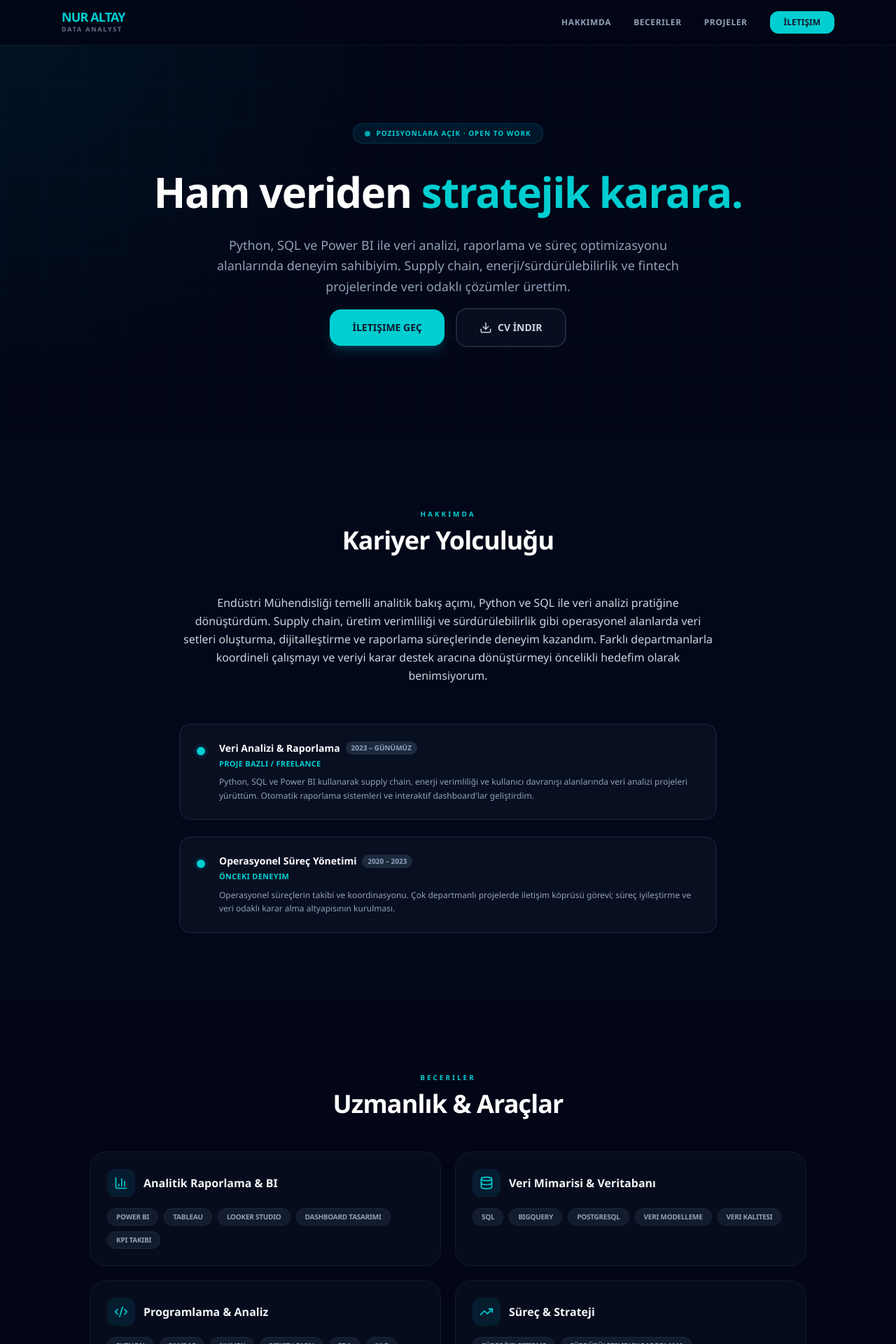
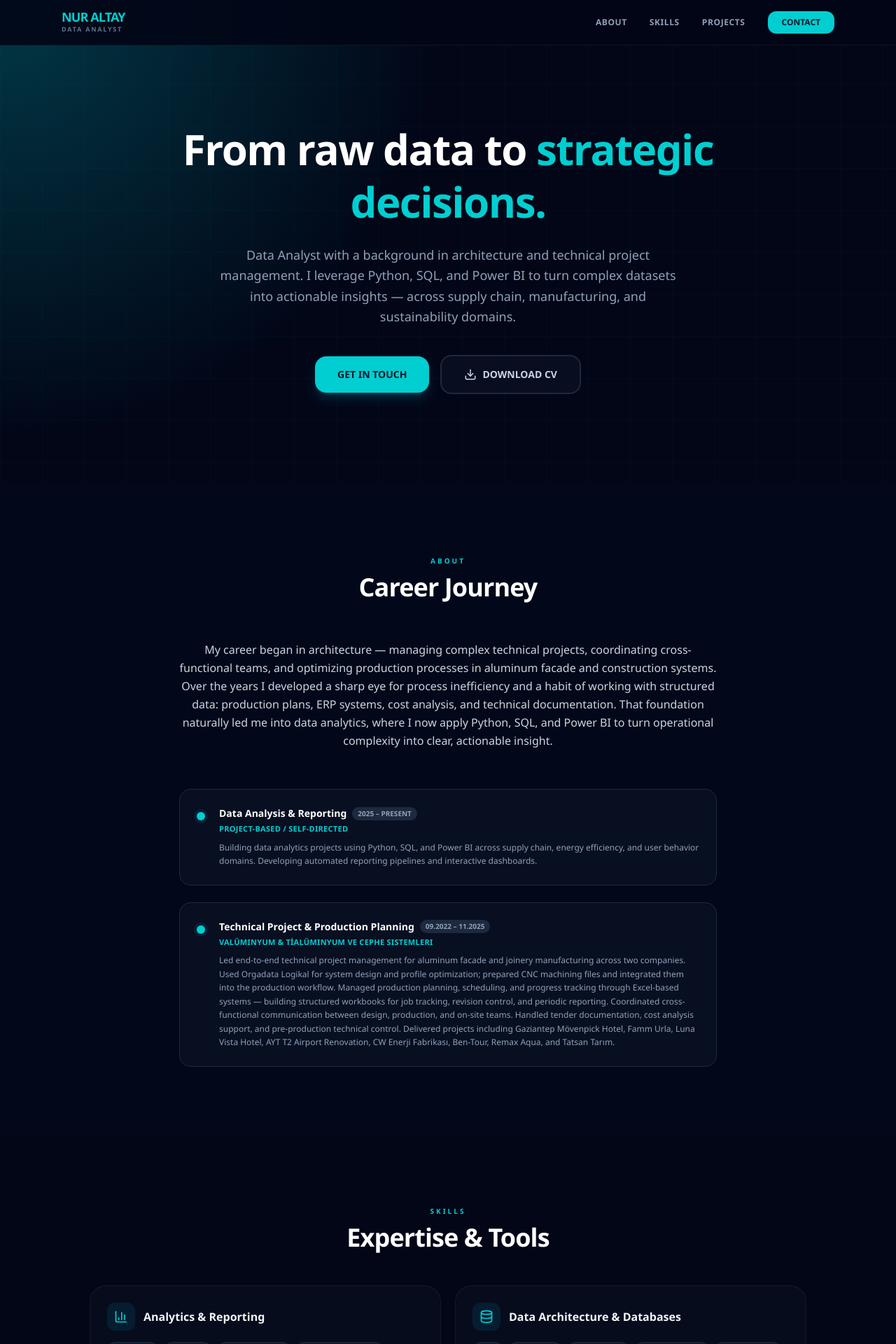
Before and after one commit to Nisanuraltay/nurportfolio, a React (Vite) app: page / in a window 1280 px wide. Shown: the top 1920 px of the page at 70% size. Built offline with nearby package versions, Linux system fonts and the light colour scheme.

Commit message:
Translate sections from Turkish to English

```diff
--- a/src/App.jsx
+++ b/src/App.jsx
@@ -87,7 +87,7 @@ export default function App() {
       desc: "Reddit'in r/finance topluluğundaki gönderilerin NLP ve makine öğrenimi ile duygu analizi ve etkileşim tahmini. BigQuery üzerinde EDA, Scikit-learn ile model geliştirme, Looker Studio ile görselleştirme.",
       impact: "Sınıflandırma modelinde %82 doğruluk · 50.000+ gönderi işlendi · Streamlit ile canlı demo sunuldu",
       tags: ["Python", "Machine Learning", "BigQuery", "Looker Studio", "NLP"],
-      img: "https://images.unsplash.com/photo-1590283603385-17ffb3a7f29f?q=80&w=800",
+      img: "/reddit-cover.png",
       github: "https://github.com/Nisanuraltay/reddit_finance_post_analyzer",
       demo: "https://redditfinancepostanalyzer-5mfm2rzneimsv8pwaa9rpt.streamlit.app/",
       highlight: false,
@@ -151,13 +151,13 @@ export default function App() {
           </div>
 
           <div className="hidden md:flex items-center gap-8">
-            {['Hakkımda', 'Beceriler', 'Projeler'].map((item) => (
+            {['About', 'Skills', 'Projects'].map((item) => (
               <a key={item} href={`#${item.toLowerCase()}`} className="text-slate-400 hover:text-white transition-colors text-xs font-bold uppercase tracking-wider">
                 {item}
               </a>
             ))}
-            <a href="#iletisim" className="bg-[#00ced1] text-slate-900 px-5 py-2 rounded-xl font-bold text-xs transition-all hover:bg-cyan-400 active:scale-95 uppercase">
-              İletişim
+            <a href="#contact" className="bg-[#00ced1] text-slate-900 px-5 py-2 rounded-xl font-bold text-xs transition-all hover:bg-cyan-400 active:scale-95 uppercase">
+              Contact
             </a>
           </div>
 
@@ -170,7 +170,7 @@ export default function App() {
 
         {isMenuOpen && (
           <div className="md:hidden absolute top-16 left-0 w-full bg-[#020617] border-b border-slate-800 px-6 py-8 flex flex-col gap-6 shadow-2xl">
-            {['Hakkımda', 'Beceriler', 'Projeler', 'İletişim'].map((item) => (
+            {['About', 'Skills', 'Projects', 'Contact'].map((item) => (
               <a
                 key={item}
                 href={`#${item.toLowerCase()}`}
@@ -186,68 +186,76 @@ export default function App() {
 
       {/* ─── HERO ─────────────────────────────────────────────────── */}
       <section className="relative pt-32 md:pt-44 pb-20 md:pb-32 px-6 overflow-hidden">
-        {/* Mouse glow */}
         <div
-          className="hidden md:block pointer-events-none absolute inset-0 z-0 opacity-60"
-          style={{ background: `radial-gradient(700px at ${mousePos.x}px ${mousePos.y}px, rgba(0, 206, 209, 0.12), transparent 80%)` }}
+          className="hidden md:block pointer-events-none absolute inset-0 z-0"
+          style={{ background: `radial-gradient(900px at ${mousePos.x}px ${mousePos.y}px, rgba(0, 206, 209, 0.25), transparent 70%)` }}
         />
         {/* Subtle grid bg */}
         <div className="pointer-events-none absolute inset-0 z-0 opacity-[0.03]" style={{backgroundImage: 'linear-gradient(rgba(0,206,209,1) 1px, transparent 1px), linear-gradient(90deg, rgba(0,206,209,1) 1px, transparent 1px)', backgroundSize: '60px 60px'}} />
 
         <div className="max-w-4xl mx-auto relative z-10 text-center">
 
-          {/* Badge */}
-          <div className="inline-flex items-center gap-2 bg-cyan-500/10 border border-cyan-500/20 rounded-full px-4 py-1.5 mb-8">
-            <span className="w-2 h-2 bg-[#00ced1] rounded-full animate-pulse"></span>
-            <span className="text-[#00ced1] text-[10px] font-bold uppercase tracking-widest">Pozisyonlara Açık · Open to Work</span>
-          </div>
-
           <h1 className="text-3xl md:text-6xl font-black mb-6 tracking-tight leading-tight">
-            Ham veriden <span className="text-[#00ced1]">stratejik karara.</span>
+            From raw data to <span className="text-[#00ced1]">strategic decisions.</span>
           </h1>
 
-          <p className="text-slate-400 text-sm md:text-lg max-w-2xl mx-auto leading-relaxed mb-4 font-medium">
-            Python, SQL ve Power BI ile veri analizi, raporlama ve süreç optimizasyonu alanlarında deneyim sahibiyim. Supply chain, enerji/sürdürülebilirlik ve fintech projelerinde veri odaklı çözümler ürettim.
+          <p className="text-slate-400 text-sm md:text-lg max-w-2xl mx-auto leading-relaxed mb-10 font-medium">
+            Data Analyst with a background in architecture and technical project management. I leverage Python, SQL, and Power BI to turn complex datasets into actionable insights — across supply chain, manufacturing, and sustainability domains.
           </p>
 
 
 
           <div className="flex flex-col md:flex-row justify-center items-center gap-4">
-            <a href="#iletisim" className="bg-[#00ced1] w-full md:w-auto text-slate-900 px-8 py-4 rounded-2xl font-bold text-sm transition-all hover:bg-cyan-400 shadow-lg shadow-cyan-500/20 active:scale-95 uppercase">
-              İletişime Geç
+            <a href="#contact" className="bg-[#00ced1] w-full md:w-auto text-slate-900 px-8 py-4 rounded-2xl font-bold text-sm transition-all hover:bg-cyan-400 shadow-lg shadow-cyan-500/20 active:scale-95 uppercase">
+              Get In Touch
             </a>
             <a
               href={personalInfo.cvPath}
               download
               className="w-full md:w-auto bg-slate-900/50 border-2 border-slate-800 hover:border-slate-600 text-slate-300 px-8 py-4 rounded-2xl font-bold text-sm transition-all active:scale-95 uppercase flex items-center justify-center gap-2"
             >
-              <Download size={18} /> CV İndir
+              <Download size={18} /> Download CV
             </a>
           </div>
         </div>
       </section>
 
       {/* ─── HAKKIMDA / DENEYİM ──────────────────────────────────── */}
-      <section id="hakkımda" className="py-20 md:py-24 px-6 bg-[#030a1c]/40 scroll-mt-20">
+      <section id="about" className="py-20 md:py-24 px-6 bg-[#030a1c]/40 scroll-mt-20">
         <div className="max-w-6xl mx-auto">
           <div className="text-center mb-14">
-            <span className="text-[10px] font-bold uppercase tracking-[0.3em] text-[#00ced1]">HAKKIMDA</span>
-            <h2 className="text-2xl md:text-4xl font-extrabold mt-2 tracking-tight">Kariyer Yolculuğu</h2>
+            <span className="text-[10px] font-bold uppercase tracking-[0.3em] text-[#00ced1]">ABOUT</span>
+            <h2 className="text-2xl md:text-4xl font-extrabold mt-2 tracking-tight">Career Journey</h2>
           </div>
 
           {/* About text */}
           <div className="max-w-3xl mx-auto mb-14 text-center">
             <p className="text-slate-300 text-sm md:text-base leading-relaxed">
-              Endüstri Mühendisliği temelli analitik bakış açımı, Python ve SQL ile veri analizi pratiğine dönüştürdüm.
-              Supply chain, üretim verimliliği ve sürdürülebilirlik gibi operasyonel alanlarda veri setleri oluşturma,
-              dijitalleştirme ve raporlama süreçlerinde deneyim kazandım.
-              Farklı departmanlarla koordineli çalışmayı ve veriyi karar destek aracına dönüştürmeyi öncelikli hedefim olarak benimsiyorum.
+              My career began in architecture — managing complex technical projects, coordinating cross-functional teams,
+              and optimizing production processes in aluminum facade and construction systems.
+              Over the years I developed a sharp eye for process inefficiency and a habit of working with structured data:
+              production plans, ERP systems, cost analysis, and technical documentation.
+              That foundation naturally led me into data analytics, where I now apply Python, SQL, and Power BI
+              to turn operational complexity into clear, actionable insight.
             </p>
           </div>
 
           {/* Timeline */}
           <div className="max-w-3xl mx-auto space-y-6">
-            {experiences.map((exp, i) => (
+            {[
+              {
+                role: "Data Analysis & Reporting",
+                company: "Project-Based / Self-Directed",
+                period: "2025 – Present",
+                desc: "Building data analytics projects using Python, SQL, and Power BI across supply chain, energy efficiency, and user behavior domains. Developing automated reporting pipelines and interactive dashboards."
+              },
+              {
+                role: "Technical Project & Production Planning",
+                company: "VAlüminyum & TİAlüminyum ve Cephe Sistemleri",
+                period: "09.2022 – 11.2025",
+                desc: "Led end-to-end technical project management for aluminum facade and joinery manufacturing across two companies. Used Orgadata Logikal for system design and profile optimization; prepared CNC machining files and integrated them into the production workflow. Managed production planning, scheduling, and progress tracking through Excel-based systems — building structured workbooks for job tracking, revision control, and periodic reporting. Coordinated cross-functional communication between design, production, and on-site teams. Handled tender documentation, cost analysis support, and pre-production technical control. Delivered projects including Gaziantep Mövenpick Hotel, Famm Urla, Luna Vista Hotel, AYT T2 Airport Renovation, CW Enerji Fabrikası, Ben-Tour, Remax Aqua, and Tatsan Tarım."
+              }
+            ].map((exp, i) => (
               <div key={i} className="flex gap-5 bg-[#0f172a]/50 p-6 rounded-2xl border border-slate-800 hover:border-cyan-500/20 transition-all">
                 <div className="flex-shrink-0 mt-1">
                   <div className="w-3 h-3 rounded-full bg-[#00ced1] mt-1 ring-4 ring-cyan-500/10"></div>
@@ -267,12 +275,33 @@ export default function App() {
       </section>
 
       {/* ─── SKILLS ──────────────────────────────────────────────── */}
-      <section id="beceriler" className="py-20 md:py-24 px-6 scroll-mt-20">
+      <section id="skills" className="py-20 md:py-24 px-6 scroll-mt-20">
         <div className="max-w-5xl mx-auto text-center">
-          <span className="text-[10px] font-bold uppercase tracking-[0.3em] text-[#00ced1]">BECERILER</span>
-          <h2 className="text-2xl md:text-4xl font-extrabold mb-12 tracking-tight mt-2">Uzmanlık & Araçlar</h2>
+          <span className="text-[10px] font-bold uppercase tracking-[0.3em] text-[#00ced1]">SKILLS</span>
+          <h2 className="text-2xl md:text-4xl font-extrabold mb-12 tracking-tight mt-2">Expertise & Tools</h2>
           <div className="grid grid-cols-1 md:grid-cols-2 gap-5 text-left">
-            {skillCategories.map((cat, i) => (
+            {[
+              {
+                title: "Analytics & Reporting",
+                icon: <BarChart3 size={20} />,
+                skills: ["Power BI", "Tableau", "Looker Studio", "Dashboard Design", "KPI Tracking"]
+              },
+              {
+                title: "Data Architecture & Databases",
+                icon: <Database size={20} />,
+                skills: ["SQL", "BigQuery", "PostgreSQL", "Data Modeling", "Data Quality"]
+              },
+              {
+                title: "Programming & Analysis",
+                icon: <Code2 size={20} />,
+                skills: ["Python", "Pandas", "NumPy", "Scikit-Learn", "EDA", "NLP"]
+              },
+              {
+                title: "Process & Strategy",
+                icon: <TrendingUp size={20} />,
+                skills: ["Process Optimization", "Sustainability Reporting", "Cross-Dept Coordination", "Stakeholder Communication", "ERP Systems"]
+              }
+            ].map((cat, i) => (
               <div key={i} className="bg-[#0f172a]/40 p-6 rounded-[1.5rem] border border-slate-800/50 hover:border-cyan-500/30 transition-all group">
                 <div className="flex items-center gap-3 mb-4">
                   <div className="text-[#00ced1] bg-cyan-500/10 p-2.5 rounded-xl group-hover:scale-110 transition-transform">{cat.icon}</div>
@@ -289,11 +318,10 @@ export default function App() {
             ))}
           </div>
 
-          {/* Sektör eşleşmesi */}
           <div className="mt-10 bg-[#0f172a]/30 border border-slate-800/50 rounded-2xl p-6 text-left">
-            <p className="text-[10px] font-bold uppercase tracking-widest text-[#00ced1] mb-3">Deneyim Kazanılan Sektörler</p>
+            <p className="text-[10px] font-bold uppercase tracking-widest text-[#00ced1] mb-3">Sectors & Domains</p>
             <div className="flex flex-wrap gap-3">
-              {["Supply Chain & Lojistik", "Üretim & Endüstri", "Enerji & Sürdürülebilirlik", "Fintech & E-ticaret", "Medya & Dijital"].map(s => (
+              {["Supply Chain & Logistics", "Manufacturing & Industry", "Energy & Sustainability", "Fintech & E-commerce", "Architecture & Construction"].map(s => (
                 <span key={s} className="px-3 py-1.5 bg-cyan-500/10 text-[#00ced1] text-[10px] font-bold rounded-lg border border-cyan-500/20 uppercase tracking-wide">{s}</span>
               ))}
             </div>
@@ -302,12 +330,12 @@ export default function App() {
       </section>
 
       {/* ─── PROJECTS ─────────────────────────────────────────────── */}
-      <section id="projeler" className="py-20 md:py-24 px-6 bg-[#020617] scroll-mt-20">
+      <section id="projects" className="py-20 md:py-24 px-6 bg-[#020617] scroll-mt-20">
         <div className="max-w-6xl mx-auto">
           <div className="text-center mb-12 md:mb-16">
-            <span className="text-[10px] font-bold uppercase tracking-[0.3em] text-[#00ced1]">PORTFOLYO</span>
-            <h2 className="text-2xl md:text-4xl font-extrabold mt-2 tracking-tight">Öne Çıkan Projeler</h2>
-            <p className="text-slate-500 text-xs mt-3 font-medium">Gerçek veri setleriyle yürütülen analiz çalışmaları</p>
+            <span className="text-[10px] font-bold uppercase tracking-[0.3em] text-[#00ced1]">PORTFOLIO</span>
+            <h2 className="text-2xl md:text-4xl font-extrabold mt-2 tracking-tight">Featured Projects</h2>
+            <p className="text-slate-500 text-xs mt-3 font-medium">Analysis work conducted on real-world datasets</p>
           </div>
 
           <div className="space-y-8">
@@ -324,7 +352,7 @@ export default function App() {
                 {proj.highlight && (
                   <div className="bg-gradient-to-r from-cyan-500/10 to-transparent px-6 py-2 border-b border-cyan-500/10">
                     <span className="text-[#00ced1] text-[9px] font-black uppercase tracking-widest flex items-center gap-1.5">
-                      <Activity size={10} /> Öne Çıkan Proje
+                      <Activity size={10} /> Featured Project
                     </span>
                   </div>
                 )}
@@ -352,7 +380,7 @@ export default function App() {
 
                       {/* Impact box */}
                       <div className="bg-slate-900/60 border border-slate-700/50 rounded-xl px-4 py-3 mb-4">
-                        <p className="text-[9px] font-black text-slate-500 uppercase tracking-widest mb-1">Proje Çıktısı / Etki</p>
+                        <p className="text-[9px] font-black text-slate-500 uppercase tracking-widest mb-1">Project Output / Impact</p>
                         <p className="text-slate-300 text-[11px] font-semibold leading-relaxed">{proj.impact}</p>
                       </div>
                     </div>
@@ -365,11 +393,11 @@ export default function App() {
                       </div>
                       <div className="flex gap-4">
                         <a href={proj.github} target="_blank" rel="noopener noreferrer" className="text-[10px] font-bold text-slate-400 hover:text-white flex items-center gap-1.5 uppercase transition-colors">
-                          <Github size={14} /> Kaynak Kod
+                          <Github size={14} /> Source Code
                         </a>
                         {proj.demo && (
                           <a href={proj.demo} target="_blank" rel="noopener noreferrer" className="text-[10px] font-bold text-[#00ced1] hover:text-white flex items-center gap-1.5 uppercase transition-colors">
-                            <ExternalLink size={14} /> Canlı Demo
+                            <ExternalLink size={14} /> Live Demo
                           </a>
                         )}
                       </div>
@@ -382,27 +410,26 @@ export default function App() {
         </div>
       </section>
 
-      {/* ─── NEDEN BEN — Asaş odaklı positioning ─────────────────── */}
       <section className="py-16 px-6 bg-[#030a1c]/40">
         <div className="max-w-5xl mx-auto text-center">
-          <span className="text-[10px] font-bold uppercase tracking-[0.3em] text-[#00ced1]">DEĞER ÖNERİSİ</span>
-          <h2 className="text-2xl md:text-3xl font-extrabold mt-2 mb-10 tracking-tight">Hangi İhtiyaca Cevap Veriyorum?</h2>
+          <span className="text-[10px] font-bold uppercase tracking-[0.3em] text-[#00ced1]">VALUE PROPOSITION</span>
+          <h2 className="text-2xl md:text-3xl font-extrabold mt-2 mb-10 tracking-tight">What I Bring to the Table</h2>
           <div className="grid grid-cols-1 md:grid-cols-3 gap-5">
             {[
               {
                 icon: <Database size={22} />,
-                title: "Veri Setleri & Dijitalleştirme",
-                desc: "Farklı birimlerden gelen ham veriyi düzenli, izlenebilir ve güncel veri setlerine dönüştürme. Sürdürülebilirlik ve operasyonel raporlama altyapısı kurma."
+                title: "Data Sets & Digitalization",
+                desc: "Transforming raw data from multiple departments into structured, traceable, and up-to-date datasets. Building data infrastructure for sustainability and operational reporting."
               },
               {
                 icon: <BarChart3 size={22} />,
-                title: "Raporlama & Karar Desteği",
-                desc: "Üst yönetim için Power BI dashboard'ları ve periyodik raporlar. KPI takibi, trend analizi ve süreç performansının görselleştirilmesi."
+                title: "Reporting & Decision Support",
+                desc: "Power BI dashboards and periodic reports for senior management. KPI tracking, trend analysis, and visualization of process performance."
               },
               {
                 icon: <Globe size={22} />,
-                title: "Çapraz Departman Koordinasyonu",
-                desc: "Teknik ekip ile iş birimleri arasında köprü. Veri doğruluğu ve tutarlılığını sağlamak için süreç standartları oluşturma ve takip etme."
+                title: "Cross-Department Coordination",
+                desc: "Bridging technical teams and business units. Establishing process standards and tracking mechanisms to ensure data accuracy, consistency, and reliability."
               }
             ].map((item, i) => (
               <div key={i} className="bg-[#0f172a]/50 p-7 rounded-[1.5rem] border border-slate-800 hover:border-cyan-500/30 transition-all group text-left">
@@ -416,13 +443,12 @@ export default function App() {
       </section>
 
       {/* ─── FOOTER / CONTACT ─────────────────────────────────────── */}
-      <footer id="iletisim" className="py-20 border-t border-slate-900 px-6 text-center">
+      <footer id="contact" className="py-20 border-t border-slate-900 px-6 text-center">
         <div className="max-w-xl mx-auto">
-          <span className="text-[10px] font-bold uppercase tracking-[0.3em] text-[#00ced1]">İLETİŞİM</span>
-          <h2 className="text-2xl md:text-3xl font-black mb-3 mt-2 tracking-tight">Birlikte Çalışalım</h2>
-          <p className="text-slate-500 text-sm mb-8">Projelerimi incelediyseniz ve işbirliği yapmak istiyorsanız aşağıdaki kanallardan ulaşabilirsiniz.</p>
+          <span className="text-[10px] font-bold uppercase tracking-[0.3em] text-[#00ced1]">CONTACT</span>
+          <h2 className="text-2xl md:text-3xl font-black mb-3 mt-2 tracking-tight">Let's Work Together</h2>
+          <p className="text-slate-500 text-sm mb-8">If you've reviewed my projects and would like to collaborate, feel free to reach out through any of the channels below.</p>
 
-          {/* Email block */}
           <button
             onClick={copyToClipboard}
             className="w-full md:w-auto mx-auto flex items-center justify-center gap-3 bg-slate-900 border border-slate-800 hover:border-cyan-500/40 rounded-2xl px-6 py-4 mb-6 transition-all group"
@@ -430,7 +456,7 @@ export default function App() {
             <Mail size={18} className="text-[#00ced1]" />
             <span className="text-slate-300 text-sm font-semibold">{personalInfo.email}</span>
             <span className="text-[10px] text-slate-600 group-hover:text-cyan-500 font-bold uppercase tracking-wide transition-colors ml-1">
-              {copied ? '✓ Kopyalandı!' : 'Kopyala'}
+              {copied ? '✓ Copied!' : 'Copy'}
             </span>
           </button>
 
@@ -446,7 +472,7 @@ export default function App() {
             </a>
           </div>
 
-          <p className="text-slate-700 text-[9px] uppercase tracking-[0.4em] font-bold">© 2026 {personalInfo.name} · Veri Odaklı Çözümler</p>
+          <p className="text-slate-700 text-[9px] uppercase tracking-[0.4em] font-bold">© 2026 {personalInfo.name} · Data-Driven Solutions</p>
         </div>
       </footer>
     </div>
```
